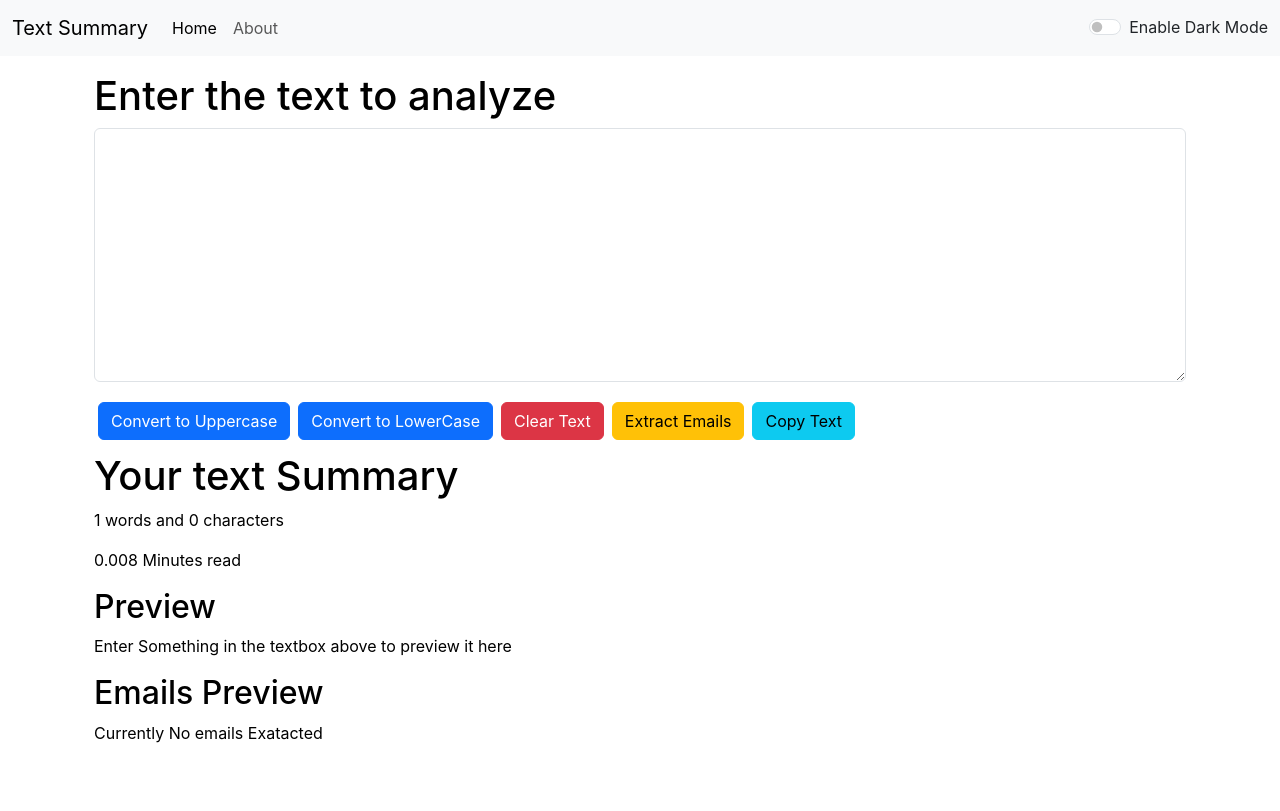
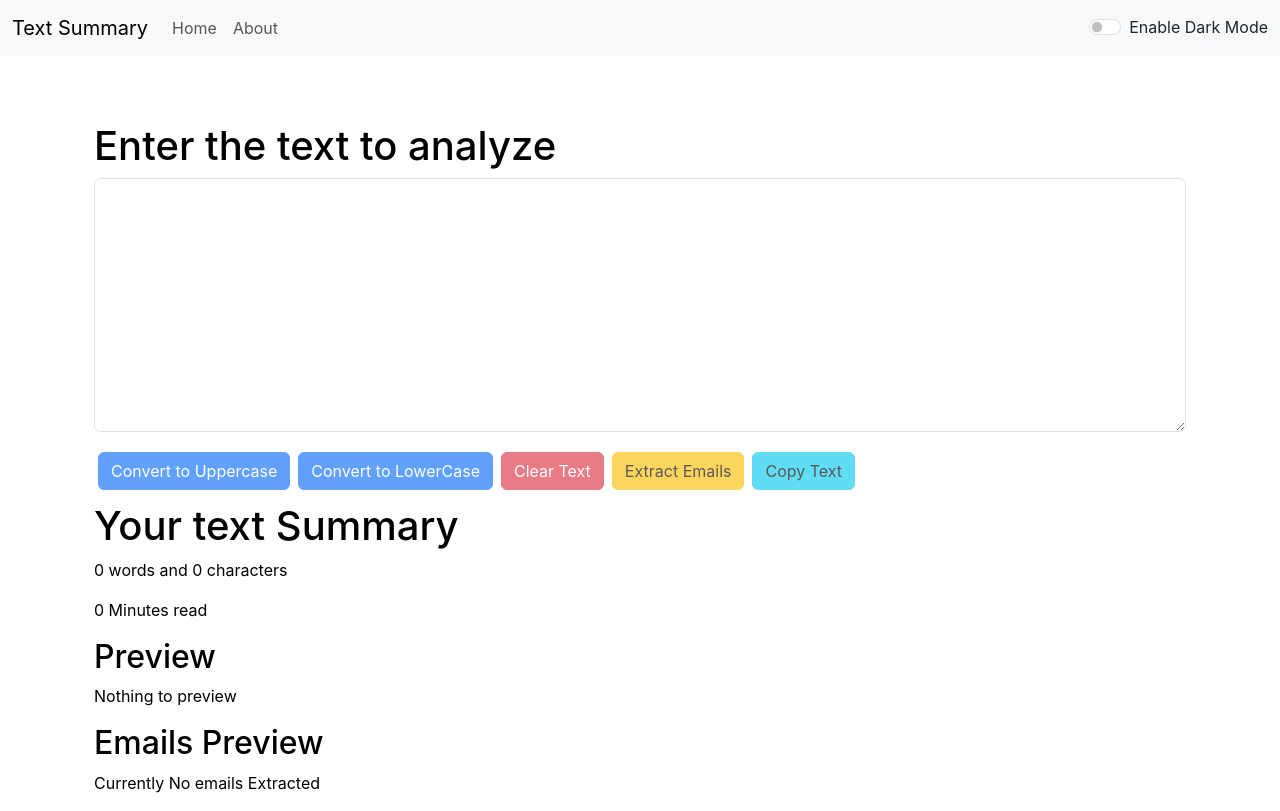
Before and after one commit to PranitBhatt/my-app, a React (Create React App) app: page / in a window 1280 px wide. Built offline with nearby package versions, Linux system fonts and the light colour scheme.

Commit message:
Text utils complete

```diff
--- a/src/Components/Alert.js
+++ b/src/Components/Alert.js
@@ -2,10 +2,11 @@ import React from 'react'
 
 export default function Alert(props) {
   return (
-    props.alert &&
+    <div style={{height:'50px'}}>
+    {props.alert &&
       <div className={`alert alert-${props.alert.type} alert-dismissible fade show`} role="alert">
         <strong>{props.alert.msg}</strong>
-        </div>
-
+        </div>}
+    </div>
   )
 }
--- a/src/Components/Navbar.js
+++ b/src/Components/Navbar.js
@@ -14,7 +14,7 @@ export default function Navbar(props) {
       <div className="collapse navbar-collapse" id="navbarSupportedContent">
         <ul className="navbar-nav me-auto mb-2 mb-lg-0">
           <li className="nav-item">
-            <Link className="nav-link active" aria-current="page" to="/">Home</Link>
+            <Link className="nav-link" aria-current="page" to="/">Home</Link>
           </li>
           <li className="nav-item">
             <Link className="nav-link" to="/about">{props.aboutText}</Link>
--- a/src/Components/TextForm.js
+++ b/src/Components/TextForm.js
@@ -18,6 +18,7 @@ export default function TextForm(props) {
       var text = document.getElementById("textarea")
       text.select();
       navigator.clipboard.writeText(text.value);
+      document.getSelection().removeAllRanges();
       props.showalert("Text Copied","success");
     }
     const handleemailclick = ()=>{
@@ -47,27 +48,27 @@ export default function TextForm(props) {
         setText(event.target.value);
     }
     const [text,setText] = useState('');
-    const [emails,setEmail] = useState('Currently No emails Exatacted');
+    const [emails,setEmail] = useState('Currently No emails Extracted');
     //  setText("Enter valid text here");
   return (
     <>
     <div className='container' style={{color:props.mode==='dark'?'white':'black' }}>
         <h1 >{props.heading}</h1>
       <div className="mb-3">
-        <textarea className="form-control" value={text} onChange={handleOnchange} id="textarea" rows="10" style={{backgroundColor:props.mode==='dark'?'grey':'white', color:props.mode==='dark'?'white':'black' }} ></textarea>
+        <textarea className="form-control" value={text} onChange={handleOnchange} id="textarea" rows="10" style={{backgroundColor:props.mode==='dark'?'#4c4d5a':'white', color:props.mode==='dark'?'white':'black' }} ></textarea>
       </div>
-      <button className="btn btn-primary m-1" onClick={handleUpclick}>Convert to Uppercase</button>
-      <button className="btn btn-primary m-1" onClick={handlelowclick}>Convert to LowerCase</button>
-      <button className="btn btn-danger m-1" onClick={handleclearclick}>Clear Text</button>
-      <button className="btn btn-warning m-1" onClick={handleemailclick}>Extract Emails</button>
-      <button className="btn btn-info m-1" onClick={handlecopy}>Copy Text</button>
+      <button disabled={text.length===0} className="btn btn-primary m-1" onClick={handleUpclick}>Convert to Uppercase</button>
+      <button disabled={text.length===0} className="btn btn-primary m-1" onClick={handlelowclick}>Convert to LowerCase</button>
+      <button disabled={text.length===0} className="btn btn-danger m-1" onClick={handleclearclick}>Clear Text</button>
+      <button disabled={text.length===0} className="btn btn-warning m-1" onClick={handleemailclick}>Extract Emails</button>
+      <button disabled={text.length===0} className="btn btn-info m-1" onClick={handlecopy}>Copy Text</button>
     </div>
     <div className='container my-2' style={{color:props.mode==='dark'?'white':'black' }}>
         <h1>Your text Summary</h1>
-        <p>{text.split(" ").length} words and {text.length} characters </p>
-        <p>{0.008 * text.split(" ").length} Minutes read </p>
+        <p>{text.split(/\s+/ ).filter((element)=>{return element.length!==0}).length} words and {text.length} characters </p>
+        <p>{0.008 * text.split(" ").filter((element)=>{return element.length!==0}).length} Minutes read </p>
         <h2>Preview</h2>
-        <p>{text.length>0?text:"Enter Something in the textbox above to preview it here"}</p>
+        <p>{text.length>0?text:"Nothing to preview"}</p>
         <h2>Emails Preview</h2>
         <p>{emails}</p>
     </div>
```
